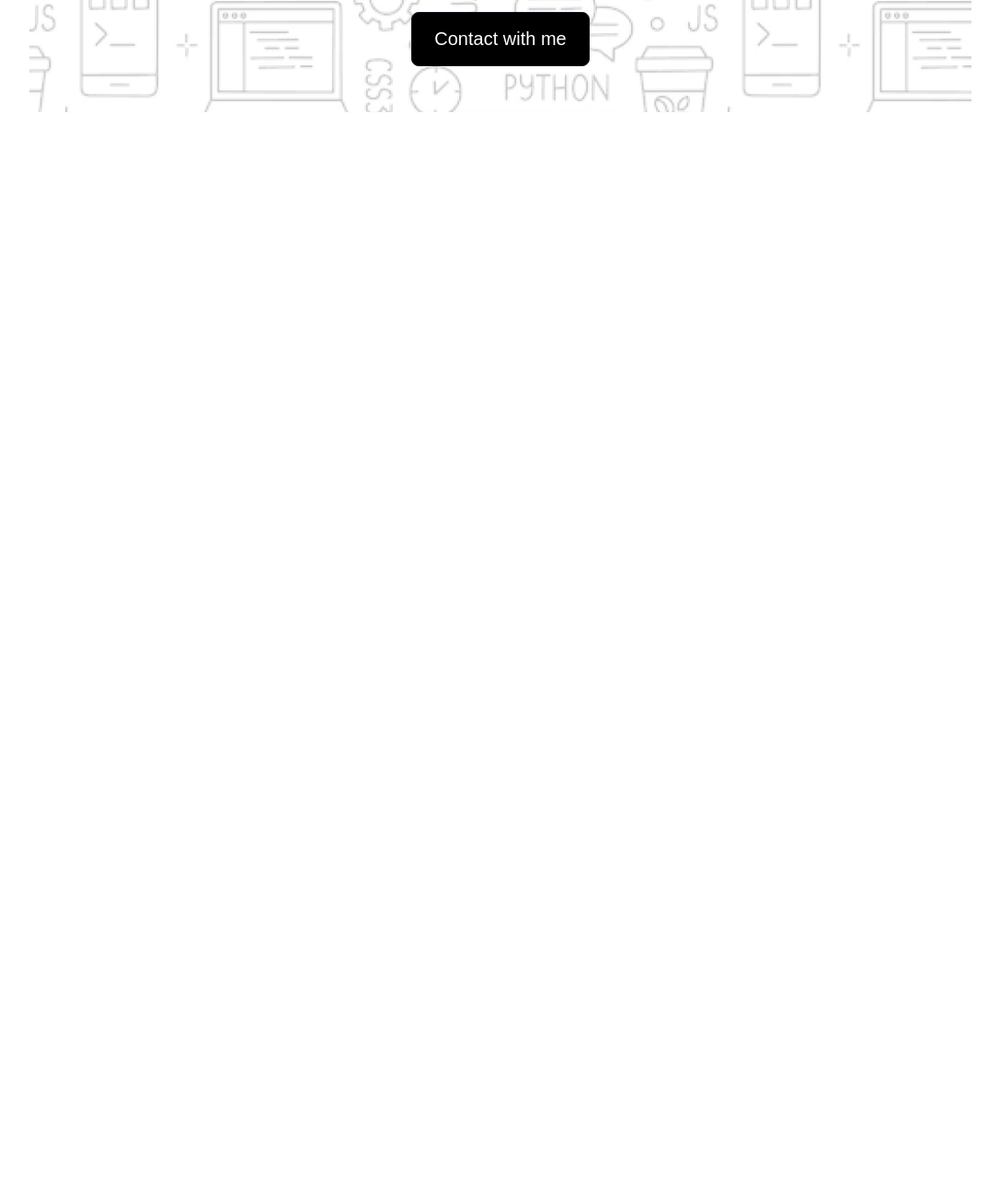
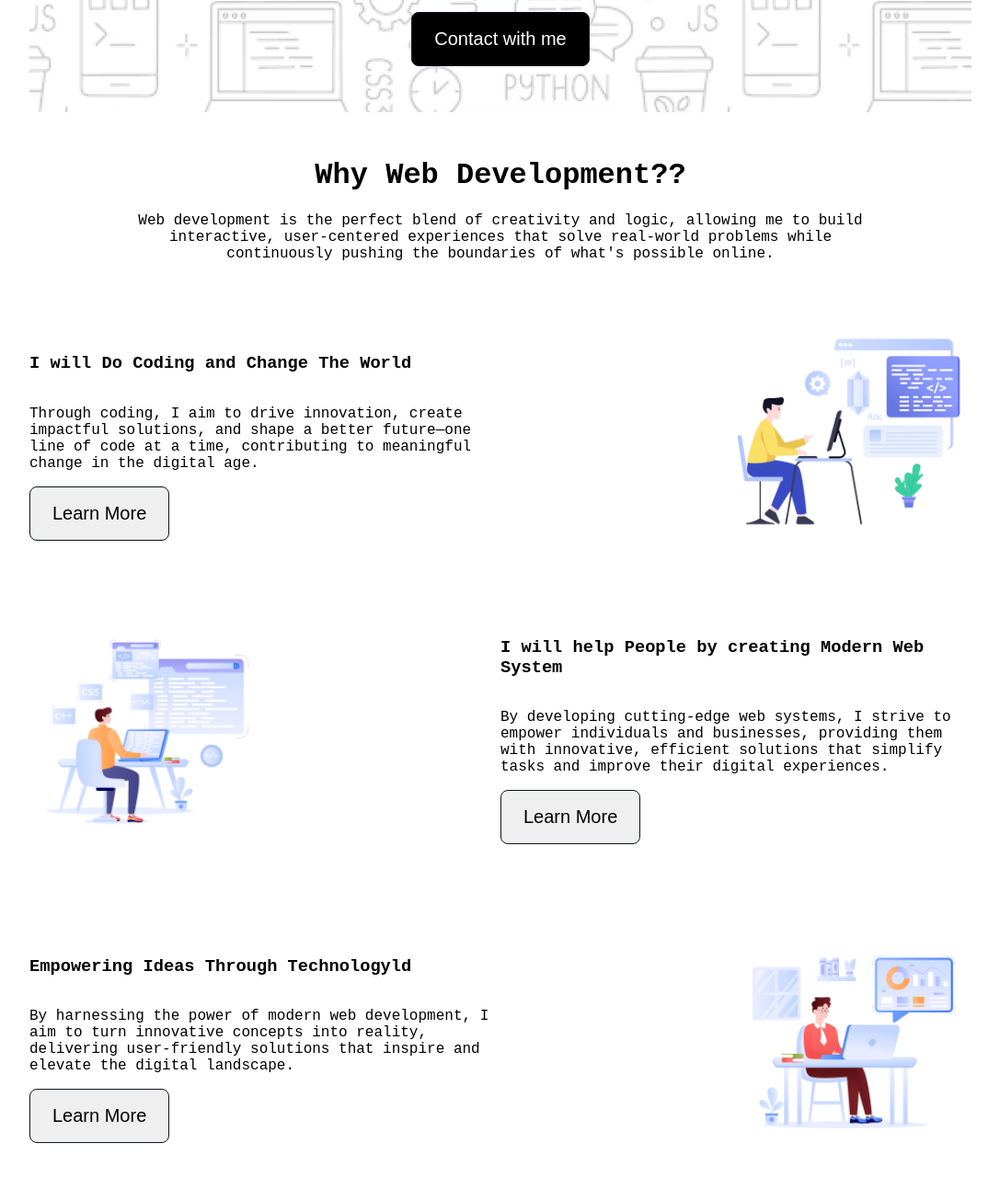
Before and after one commit to nawfs254/reset-assignment-1, a plain HTML site: page index.html in a window 1280 px wide. Shown: the part 616-1909 px from the top of the page at 92% size, without its empty margins (96-1183 px from the left). Before the commit the page ends 800 px from the top, so only its background shows below. Drawn offline with Linux system fonts and the light colour scheme; a web font is replaced by a local one.

Commit message:
added description

```diff
--- a/index.html
+++ b/index.html
@@ -29,6 +29,60 @@
         </a>
     </div>
 
+    <div class="description">
+        <div class="description-header">
+            <h1>Why Web Development??</h1>
+            <p class="header-text">
+                Web development is the perfect blend of creativity and logic, allowing me to build interactive, user-centered experiences that solve real-world problems while continuously pushing the boundaries of what's possible online.
+            </p>
+        </div>
+        <div class="section">
+            <div class="section-div">
+                <div class="section-text">
+                    <h3>I will Do Coding and Change The World</h3>
+                    <p>
+                        Through coding, I aim to drive innovation, create impactful solutions, and shape a better future—one line of code at a time, contributing to meaningful change in the digital age.
+                    </p>
+                    <button class="btn" style="width: max-content;">Learn More</button>
+                </div>
+
+                <div class="section-img">
+                    <img src="./files/assets/section1.png" alt="">
+                </div>
+            </div>
+
+            <div class="section-div">
+                <div class="section-img" style="justify-content: start;">
+                    <img src="./files/assets/section2.png" alt="">
+                </div>
+
+                <div class="section-text">
+                    <h3>I will help People by creating Modern Web System</h3>
+                    <p>
+                        By developing cutting-edge web systems, I strive to empower individuals and businesses, providing them with innovative, efficient solutions that simplify tasks and improve their digital experiences.
+                    </p>
+                    <button class="btn" style="width: max-content;">Learn More</button>
+                </div>
+
+            </div>
+
+            <div class="section-div">
+                <div class="section-text">
+                    <h3>Empowering Ideas Through Technologyld</h3>
+                    <p>
+                        By harnessing the power of modern web development, I aim to turn innovative concepts into reality, delivering user-friendly solutions that inspire and elevate the digital landscape.
+                    </p>
+                    <button class="btn" style="width: max-content;">Learn More</button>
+                </div>
+
+                <div class="section-img">
+                    <img src="./files/assets/section3.png" alt="">
+                </div>
+            </div>
+
+        </div>
+    </div>
+
 </body>
 
 </html>
```
